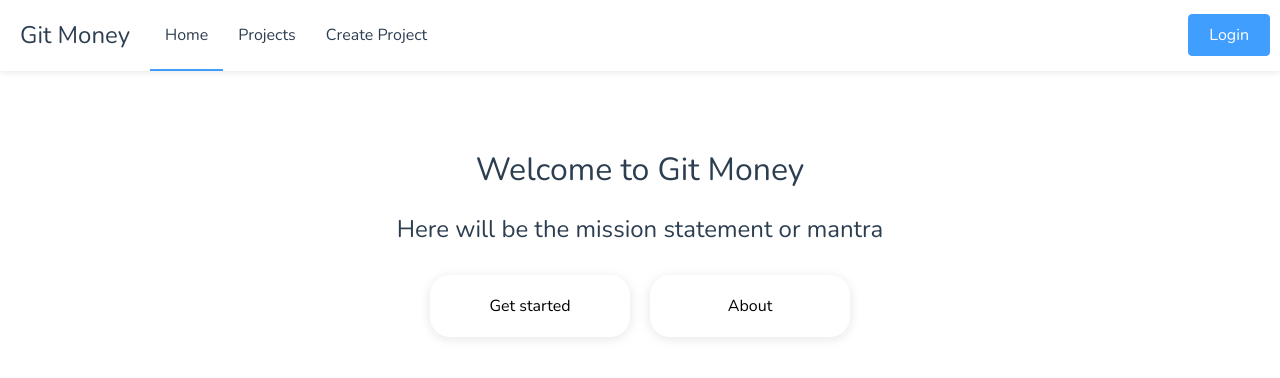
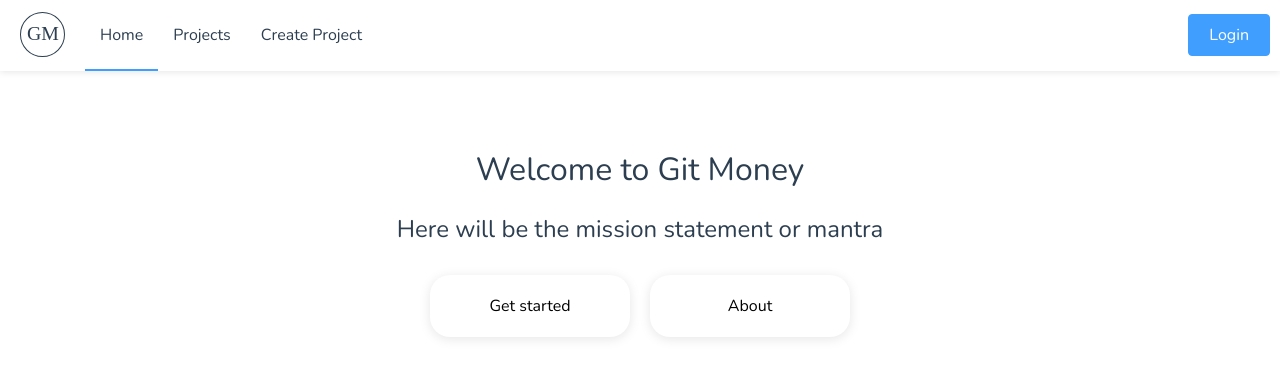
Before and after one commit to zachleong/12project, a Vue app: page / in a window 1280 px wide. Shown: the top 378 px of the page. Built offline with nearby package versions, Linux system fonts and the light colour scheme; no server answers.

Commit message:
Added logo

```diff
--- a/src/components/Navbar.vue
+++ b/src/components/Navbar.vue
@@ -1,6 +1,6 @@
 <template>
   <div>
-    <!-- dropdown needs to be outside of navbar because of z-indedx cooks -->
+    <!-- dropdown needs to be outside of navbar because of z-index cooks -->
     <transition name="drop">
       <ul
         class="dropdown"
@@ -8,14 +8,21 @@
         @mouseleave="showDropdown = false"
       >
         <li class="dropdown-el" @click="signout">
-          Hey There
+          Sign Out
         </li>
       </ul>
     </transition>
     <div class="navbar">
-      <a class="brand navlink">
+      <!-- <a class="brand navlink">
         <h2>Git Money</h2>
-      </a>
+      </a> -->
+      <img
+        width="45px"
+        height="45px"
+        src="../assets/logo.svg"
+        alt="logo"
+        class="brand navlink"
+      />
       <router-link to="/" class="navlink">Home</router-link>
       <router-link to="/projects" class="navlink">Projects</router-link>
       <router-link to="/createproject" class="navlink"
@@ -107,9 +114,8 @@ export default {
 }
 .dropdown-el {
   list-style: none;
-  float: left;
-  padding-left: 15px;
-  background-color: lightblue;
+  text-align: center;
+  padding: 15px;
 }
 .dropdown {
   padding: 0;
```
Also changed, not shown: src/assets/logo.svg (added).
